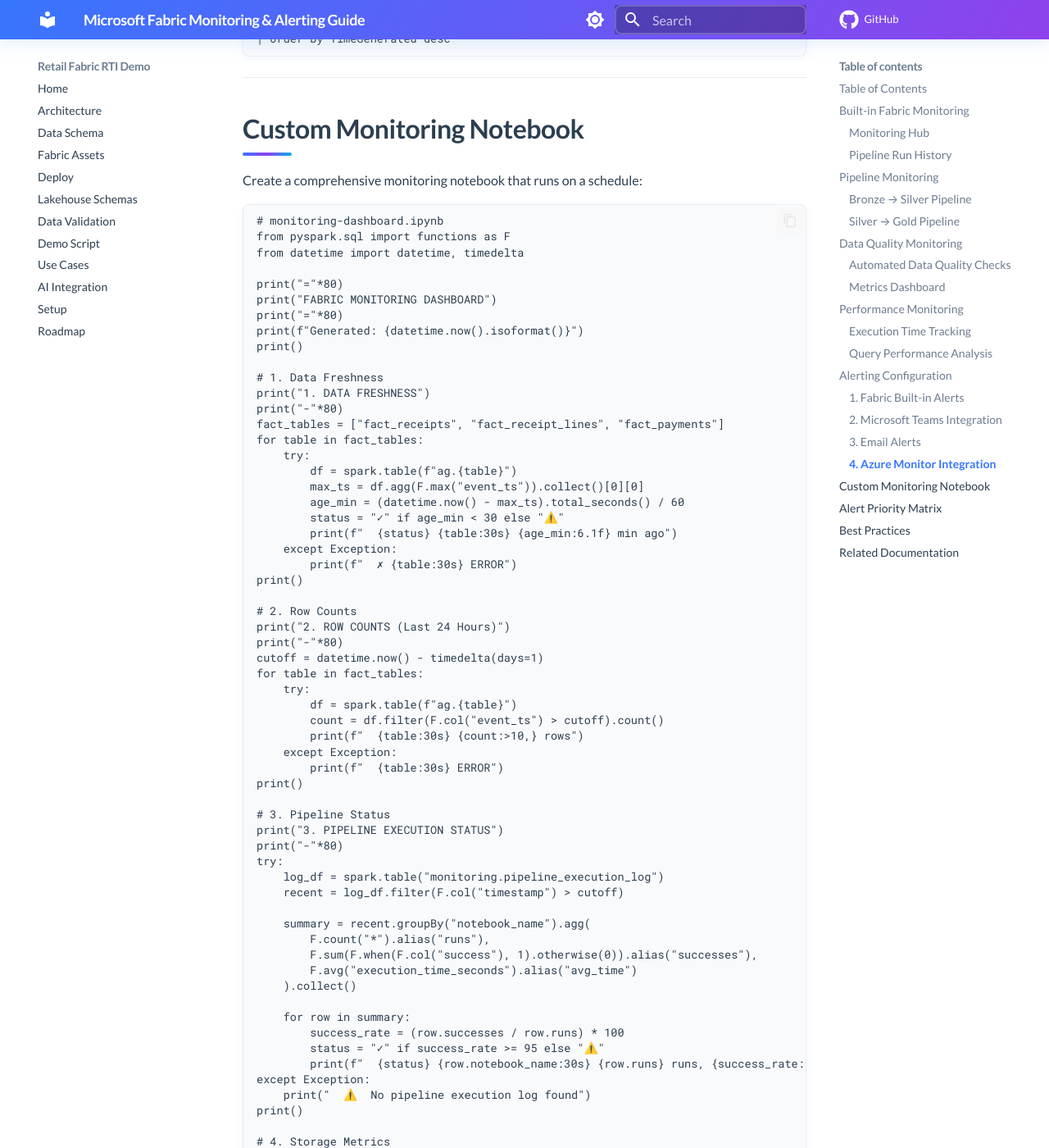
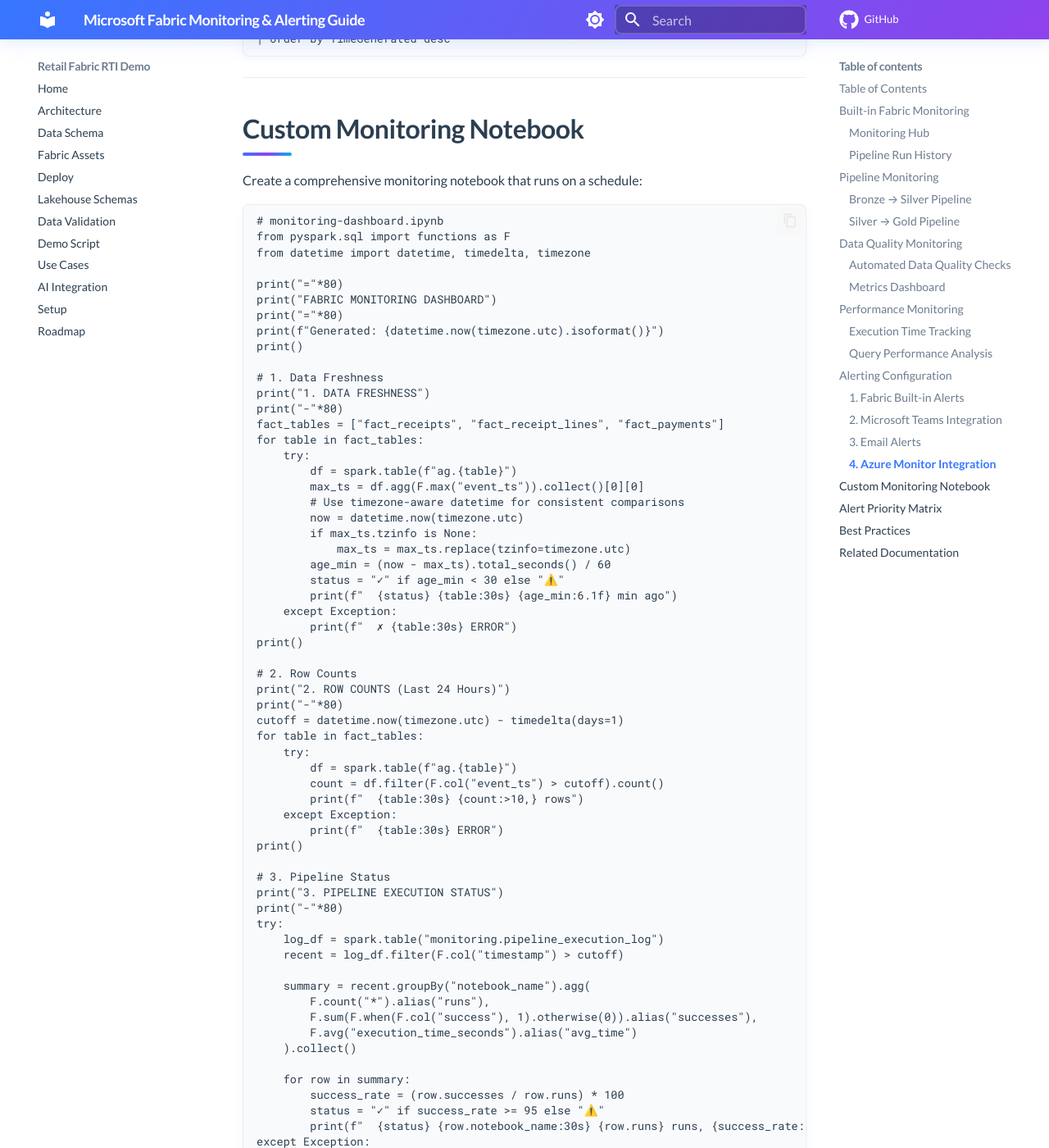
Before and after one commit to amattas/retail-demo, an MkDocs documentation site: the page built from docs/fabric-monitoring.md, in a window 1280 px wide and 1400 px high, scrolled down 8420 px. Shown: the whole window at 82% size. Built offline with MkDocs 1.6.1 and Material for MkDocs 9.7.7, drawn with Linux system fonts in a browser that asks for light colours; comment, search, counter and statistics services are not loaded; some of the changed text lies outside the part shown.

Commit message:
Make all datetime operations timezone-aware (UTC) for consistency
Co-authored-by: amattas <10504740+amattas@users.noreply.github.com>

````diff
--- a/docs/fabric-monitoring.md
+++ b/docs/fabric-monitoring.md
@@ -419,12 +419,12 @@ Create a comprehensive monitoring notebook that runs on a schedule:
 ```python
 # monitoring-dashboard.ipynb
 from pyspark.sql import functions as F
-from datetime import datetime, timedelta
+from datetime import datetime, timedelta, timezone
 
 print("="*80)
 print("FABRIC MONITORING DASHBOARD")
 print("="*80)
-print(f"Generated: {datetime.now().isoformat()}")
+print(f"Generated: {datetime.now(timezone.utc).isoformat()}")
 print()
 
 # 1. Data Freshness
@@ -435,7 +435,11 @@ for table in fact_tables:
     try:
         df = spark.table(f"ag.{table}")
         max_ts = df.agg(F.max("event_ts")).collect()[0][0]
-        age_min = (datetime.now() - max_ts).total_seconds() / 60
+        # Use timezone-aware datetime for consistent comparisons
+        now = datetime.now(timezone.utc)
+        if max_ts.tzinfo is None:
+            max_ts = max_ts.replace(tzinfo=timezone.utc)
+        age_min = (now - max_ts).total_seconds() / 60
         status = "✓" if age_min < 30 else "⚠️"
         print(f"  {status} {table:30s} {age_min:6.1f} min ago")
     except Exception:
@@ -445,7 +449,7 @@ print()
 # 2. Row Counts
 print("2. ROW COUNTS (Last 24 Hours)")
 print("-"*80)
-cutoff = datetime.now() - timedelta(days=1)
+cutoff = datetime.now(timezone.utc) - timedelta(days=1)
 for table in fact_tables:
     try:
         df = spark.table(f"ag.{table}")
````
Also changed, not shown: 1 other file.
